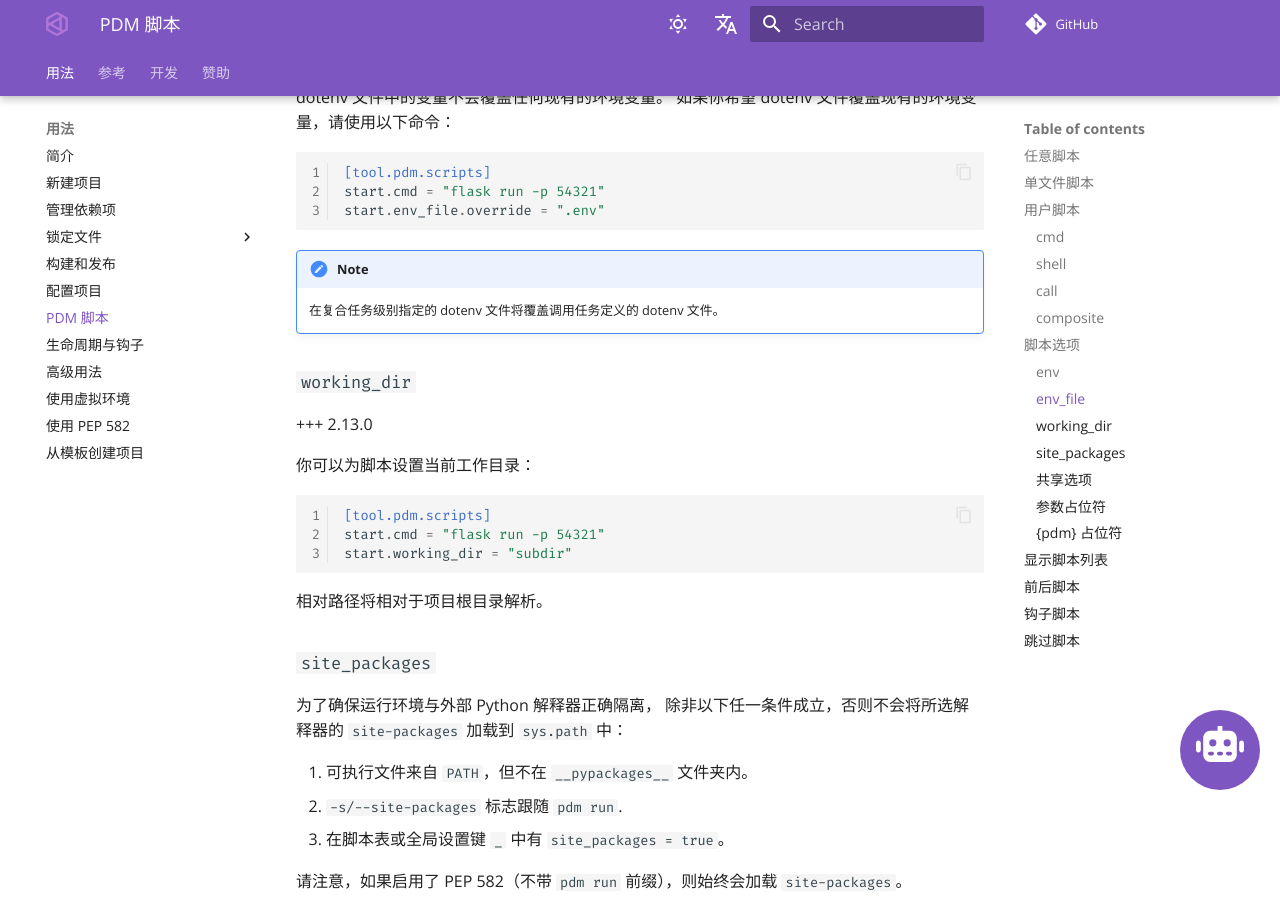
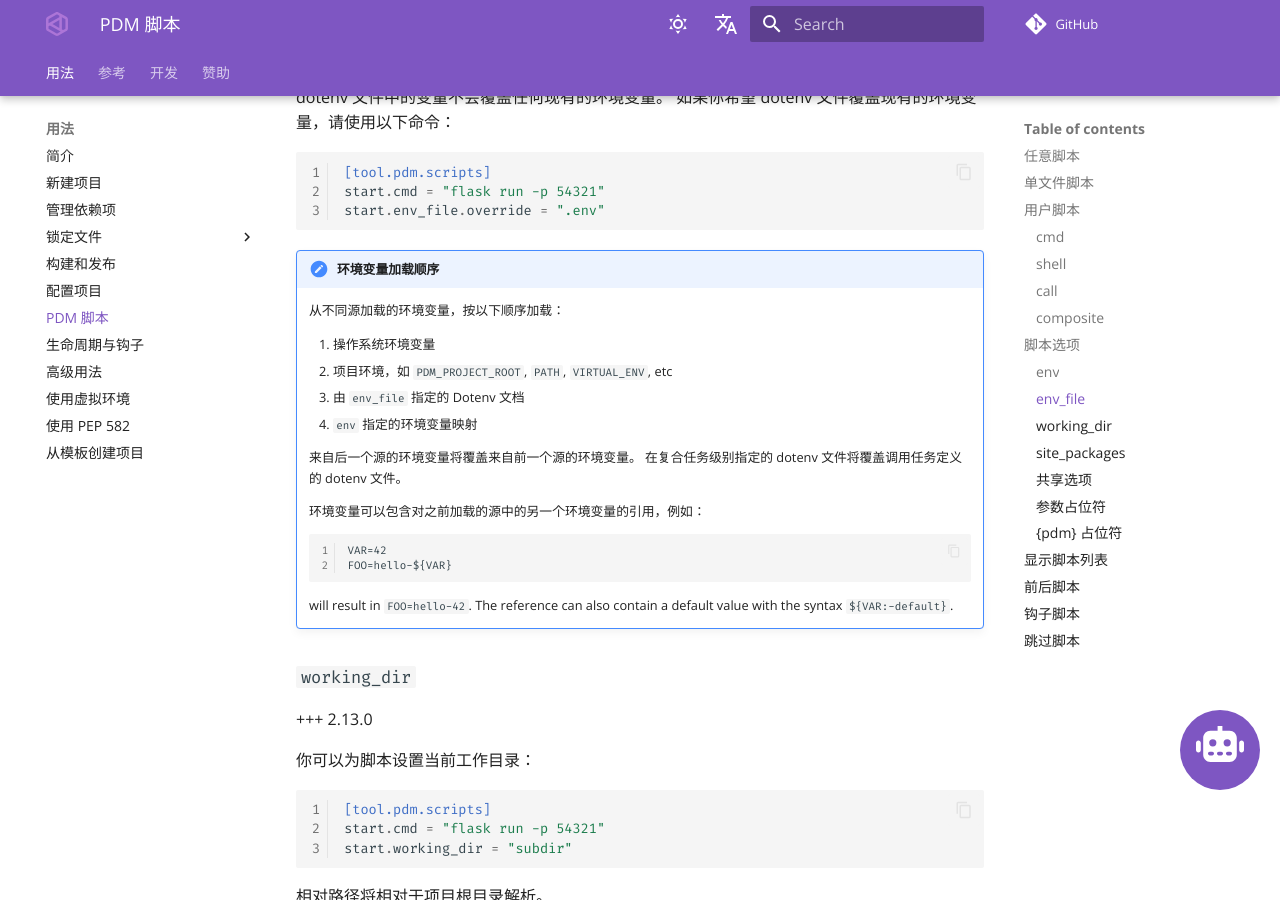
Before and after one commit to pdm-project/pdm-docs-zh, an MkDocs documentation site: the page built from docs/usage/scripts.md, in a window 1280 px wide and 900 px high, scrolled down 5061 px. Built offline with MkDocs 1.6.1 and Material for MkDocs 9.7.7, drawn with Linux system fonts in a browser that asks for light colours; comment, search, counter and statistics services are not loaded; the version menu is left out; grey boxes are pictures that could not be loaded.

Commit message:
sync: 6950dba5

````diff
--- a/docs/usage/scripts.md
+++ b/docs/usage/scripts.md
@@ -247,8 +247,24 @@ start.cmd = "flask run -p 54321"
 start.env_file.override = ".env"
 ```
 
-!!! note
+!!! note "环境变量加载顺序"
+    从不同源加载的环境变量，按以下顺序加载：
+
+    1. 操作系统环境变量
+    2. 项目环境，如 `PDM_PROJECT_ROOT`, `PATH`, `VIRTUAL_ENV`, etc
+    3. 由 `env_file` 指定的 Dotenv 文档
+    4. `env` 指定的环境变量映射
+
+    来自后一个源的环境变量将覆盖来自前一个源的环境变量。
     在复合任务级别指定的 dotenv 文件将覆盖调用任务定义的 dotenv 文件。
+
+    环境变量可以包含对之前加载的源中的另一个环境变量的引用，例如：
+
+    ```
+    VAR=42
+    FOO=hello-${VAR}
+    ```
+    will result in `FOO=hello-42`. The reference can also contain a default value with the syntax `${VAR:-default}`.
 
 ### `working_dir`
 
````
